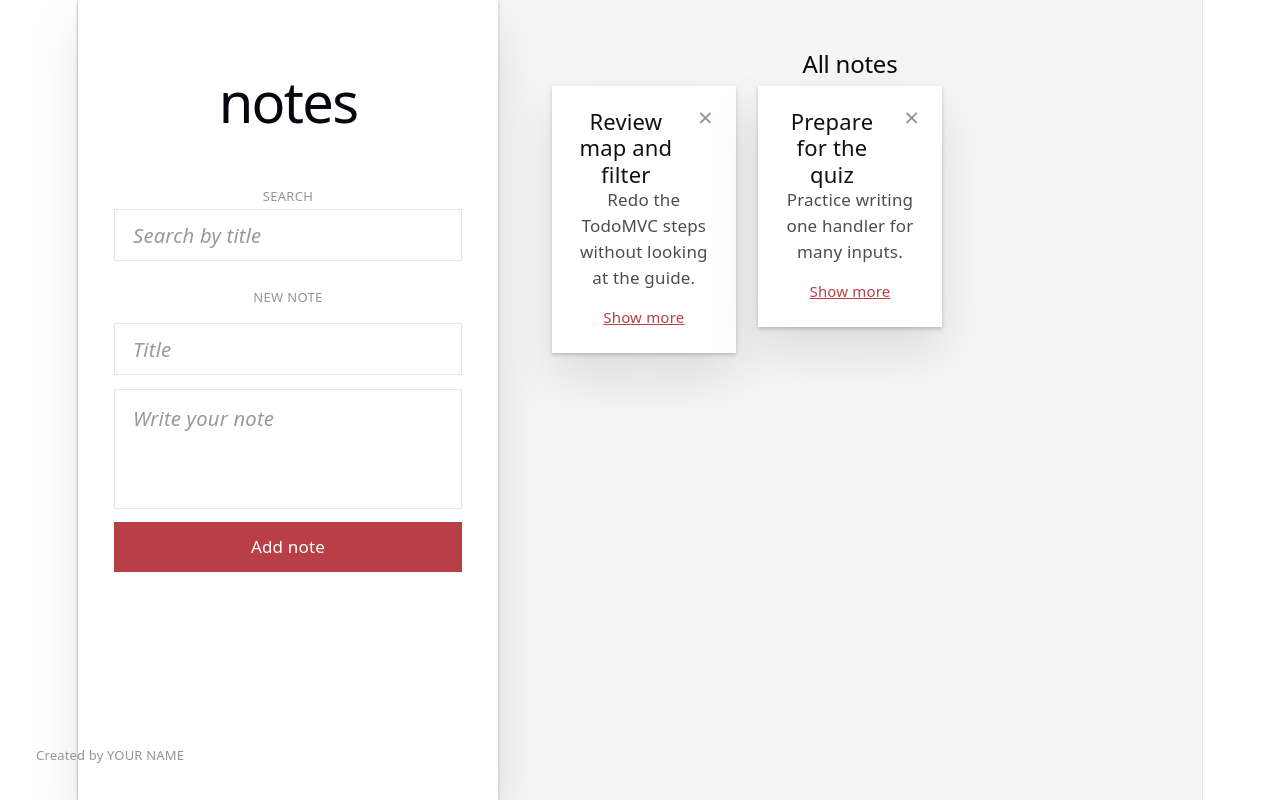
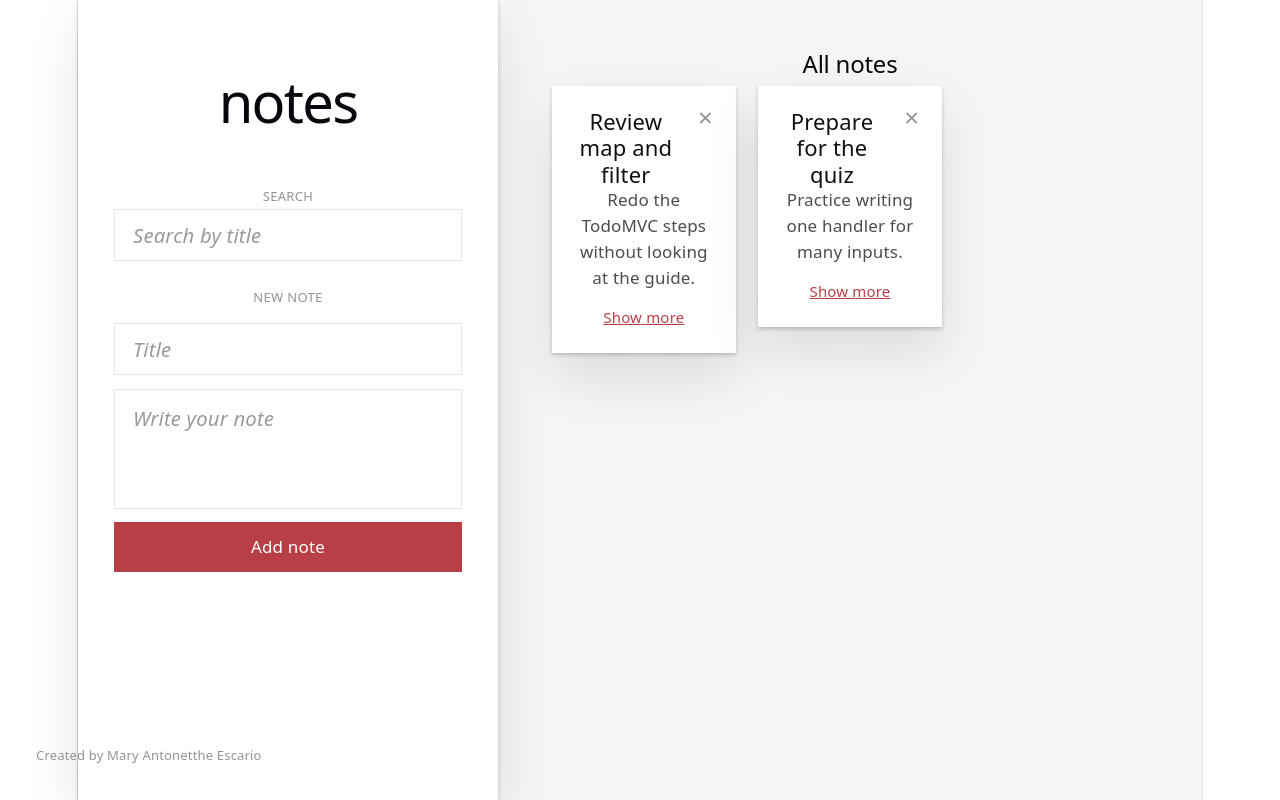
Before and after one commit to toni-escario/csit340g7-notes, a React (Vite) app: page / in a window 1280 px wide. Built offline with nearby package versions, Linux system fonts and the light colour scheme.

Commit message:
chore: replace YOUR NAME with Mary Antonetthe Escario

```diff
--- a/src/App.jsx
+++ b/src/App.jsx
@@ -5,7 +5,7 @@ function App() {
   return (
     <div className="bg-[#f5f5f5] font-light text-[#111]">
       <Notes />
-      <Info name="YOUR NAME" />
+      <Info name="Mary Antonetthe Escario" />
     </div>
   )
 }
```
